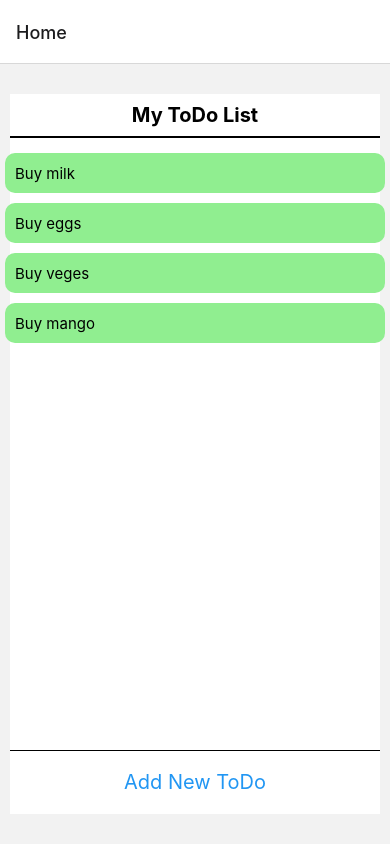
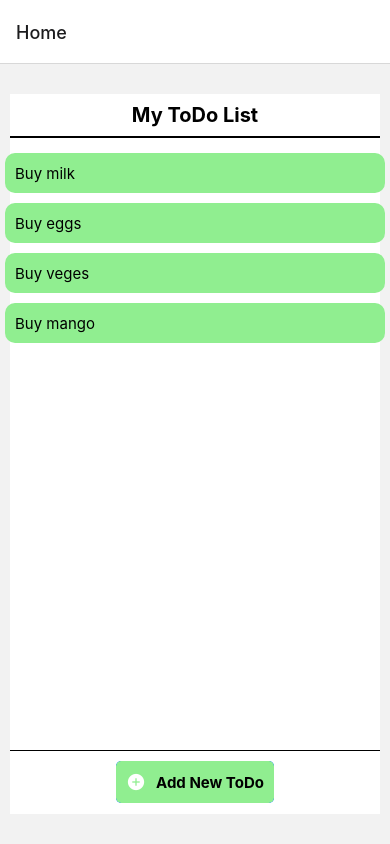
Before and after one commit to Kaichunyu/MAD_Assignment1, a React Native app in the folder To-Do-List/: screen /Home in a window 390 px wide. Built offline with nearby package versions, Linux system fonts and the light colour scheme.

Commit message:
customized Add New Todo Button

```diff
--- a/To-Do-List/App.js
+++ b/To-Do-List/App.js
@@ -10,7 +10,7 @@ export default function App() {
     <NavigationContainer>
       <Stack.Navigator>
         <Stack.Screen name="Home" component={Home} />
-        <Stack.Screen name="AddNewTodo" component={AddNewTodo} />
+        <Stack.Screen name="Add New Todo" component={AddNewTodo} />
       </Stack.Navigator>
     </NavigationContainer>
   )
--- a/To-Do-List/package.json
+++ b/To-Do-List/package.json
@@ -14,10 +14,11 @@
     "expo": "~50.0.11",
     "expo-status-bar": "~1.11.1",
     "react": "18.2.0",
+    "react-icons": "^5.0.1",
     "react-native": "0.73.4",
+    "react-native-gesture-handler": "~2.14.0",
     "react-native-safe-area-context": "4.8.2",
-    "react-native-screens": "~3.29.0",
-    "react-native-gesture-handler": "~2.14.0"
+    "react-native-screens": "~3.29.0"
   },
   "devDependencies": {
     "@babel/core": "^7.20.0"
--- a/To-Do-List/src/components/TButton.js
+++ b/To-Do-List/src/components/TButton.js
@@ -1,36 +1,30 @@
 import { StyleSheet, Text, Pressable } from "react-native";
+import Ionicons from '@expo/vector-icons/Ionicons';
 
-export const TButton = ({ name, action }) => {
-
-    const getButStyle = ({ pressed }) =>
-    pressed ? [styles.pressed, styles.button] : [styles.button];
+export const TButton = ({ buttonname, iconname, action }) => {
 
     return (
-        <Pressable style={getButStyle} onPress={action}>
+        <Ionicons.Button style={styles.icon} name={iconname} onPress={action}>
             <Text style={styles.text}>
-                {name}
+                {buttonname}
             </Text>
-        </Pressable>
+        </Ionicons.Button>
     );
 
 };
 
 
 const styles = StyleSheet.create({
-    button: {
-        alignItems: 'center',
-        justifyContent: 'center',
-        margin: 5,
+    text: {
+        fontSize: 15,
+        fontWeight: 'bold',
+        color: 'black',
     },
 
-    pressed: {
-        opacity: 0.5,
-    },
+    icon: {
+        backgroundColor: 'lightgreen',
+        padding: 10,
 
-    text: {
-        fontSize: 20,
-        fontWeight: '400',
-        color: '#2196F3',
     },
 
 })
--- a/To-Do-List/src/screens/Home.js
+++ b/To-Do-List/src/screens/Home.js
@@ -8,7 +8,7 @@ export const Home = () => {
     const navigation = useNavigation();
 
     const gotoAddNewToDoHandler = () => {
-        navigation.navigate("AddNewTodo")
+        navigation.navigate("Add New Todo")
     }
 
     return (
@@ -22,7 +22,7 @@ export const Home = () => {
             </View>
 
             <View style={styles.bottom}>
-                <TButton name="Add New ToDo" action={ gotoAddNewToDoHandler} />
+                <TButton iconname="add-circle-sharp" buttonname="Add New ToDo" action={gotoAddNewToDoHandler} />
             </View>
         </View>
   );
```
Also changed, not shown: 1 other file (tests, documents, lock files or other folders).
